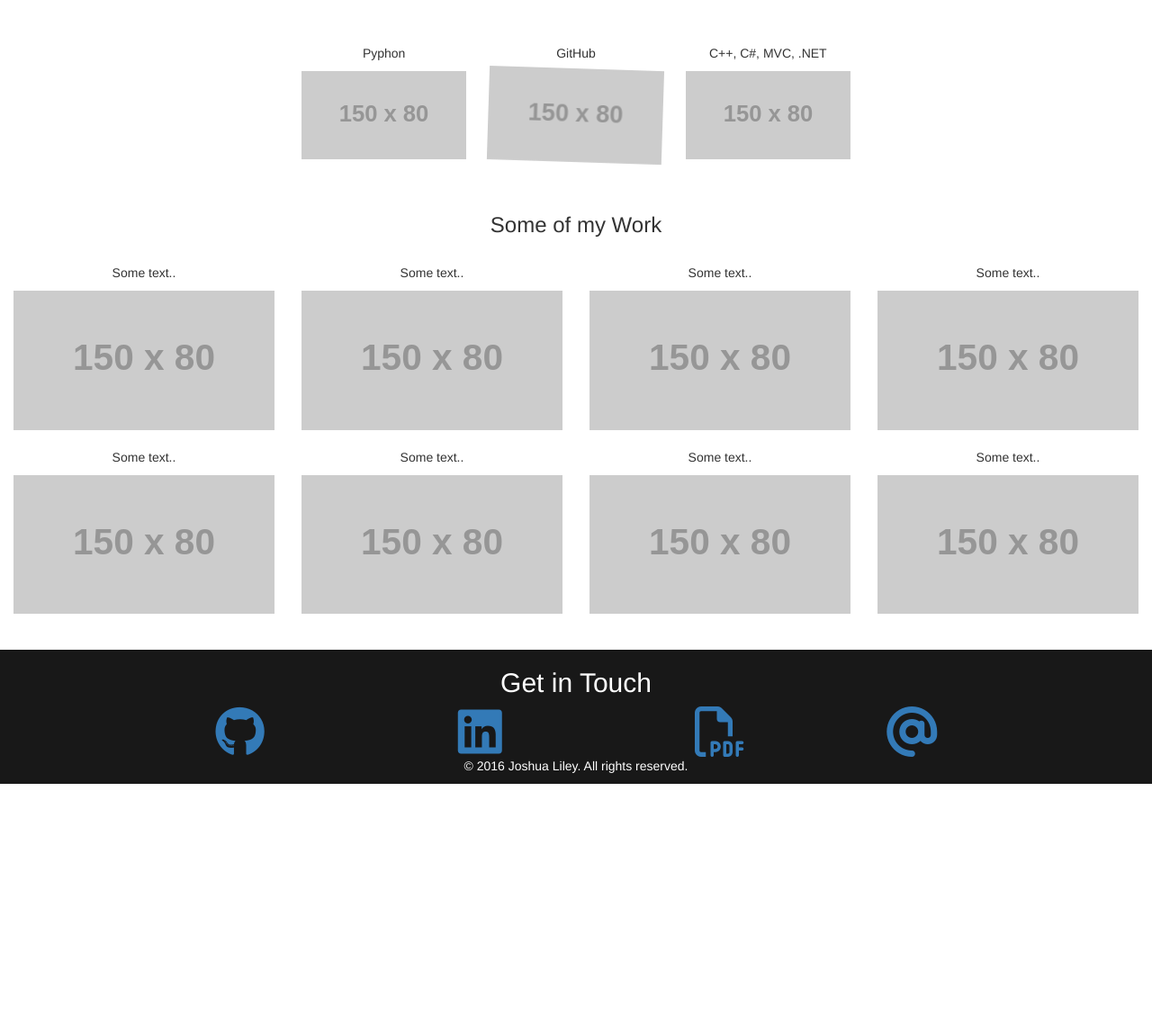
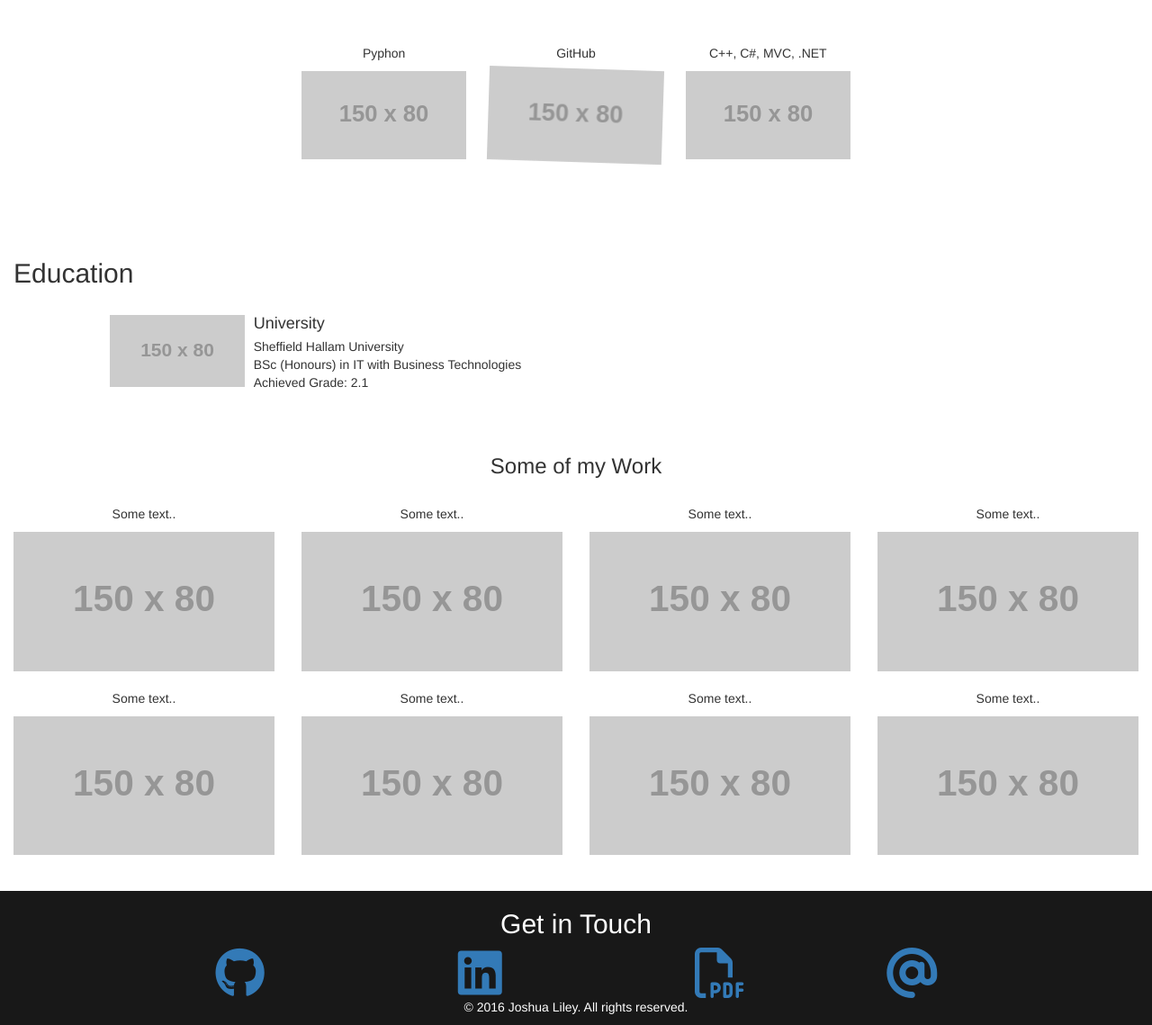
Before and after one commit to jliley94/Website, a PHP site: page / in a window 1280 px wide. Shown: the part 992-2131 px from the top of the page at 90% size. Before the commit the page ends 1863 px from the top, so only its background shows below. Run offline with PHP 8.4, Linux system fonts and the light colour scheme; grey boxes labelled with a size stand in for pictures from a placeholder-image service; some libraries are stand-ins or nearby versions.

Commit message:
Slight changes
added content and clean up

```diff
--- a/css/style.css
+++ b/css/style.css
@@ -32,6 +32,11 @@
         height: 190px;
         width: 100%;
     }
+    #owl-demo .item img{
+        display: block;
+        width: 100%;
+        height: auto;
+    }
     /* Footer*/
     footer {
         background-color: #181818;
--- a/index.html
+++ b/index.html
@@ -15,7 +15,6 @@
   <script async defer src="https://maps.googleapis.com/maps/api/js?key=AIzaSyCz9CYB1hD_GWPW8MLAOp0h-_Ot3e1bw6M&callback=initMap"></script>
   <!-- FontAwesome -->
   <script src="https://use.fontawesome.com/176678f636.js"></script>
-
   <!-- My CSS -->
   <link rel="stylesheet" href="css/style.css">
   <!-- My Javascript -->
@@ -137,9 +136,35 @@
   </div><br><br>
 
   <!-- Third Section: Education -->
+  <div id="Education" class="container-fluid bg-3">
+    <!-- Nav Spacer -->
+    <div class="spacer"></div>
+    <h2>Education</h2><br>
+    <div class="row">
+      <div class="col-sm-1"></div>
+      <div class="col-sm-11">
+        <div class="media">
+          <div class="media-left">
+            <a href="#">
+              <img class="media-object" src="https://placehold.it/150x80?text=IMAGE" alt="Plinth">
+            </a>
+          </div>
+          <div class="media-body">
+            <h4 class="media-heading">University</h4>
+            Sheffield Hallam University<br>
+            BSc (Honours) in IT with Business Technologies<br>
+            Achieved Grade: 2.1
+          </div>
+        </div>
+      </div>
+    </div>
+  </div>
+
 
   <!-- Forth Section: Portfolio -->
   <div id="Portfolio" class="container-fluid bg-3 text-center">
+    <!-- Nav Spacer -->
+    <div class="spacer"></div>
     <h3>Some of my Work</h3><br>
     <div class="row">
       <div class="col-sm-3">
```
Lines whose indentation alone changed are shown as unchanged.
